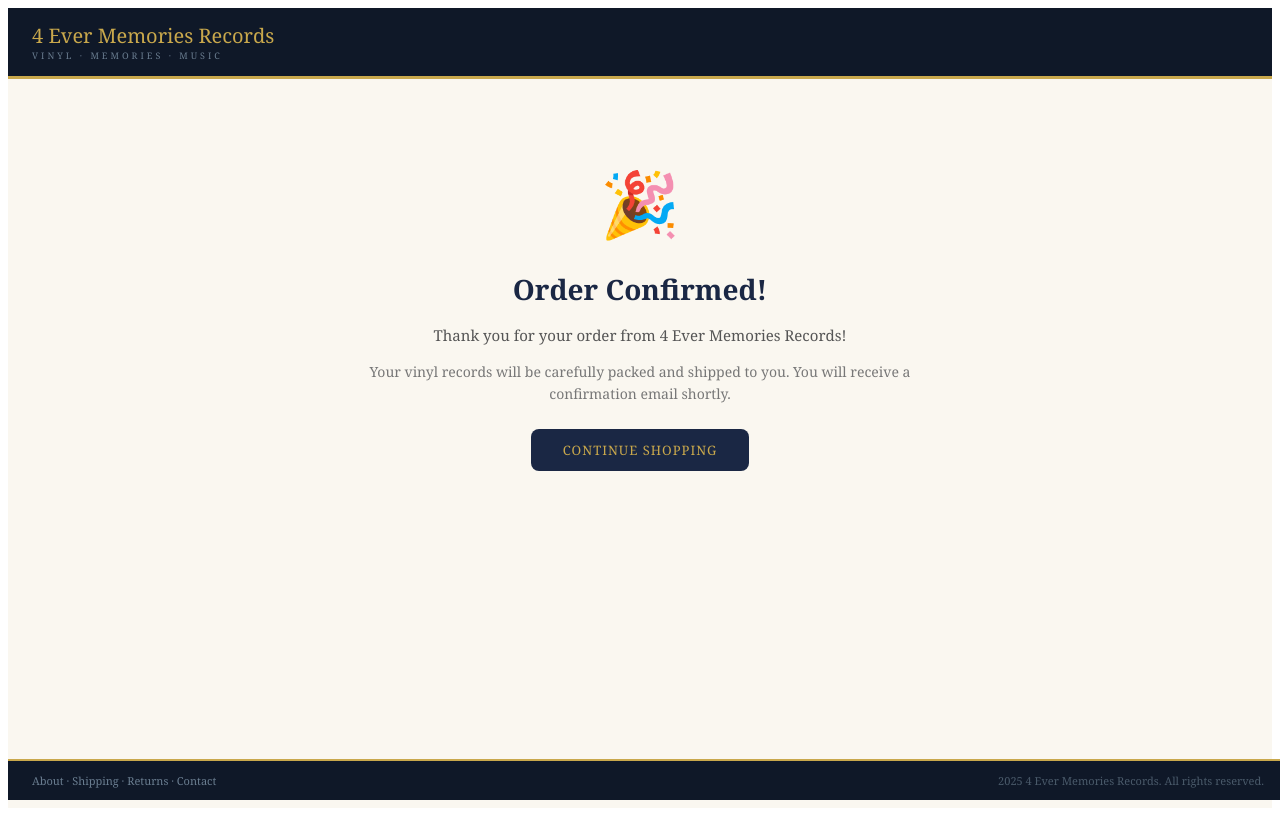
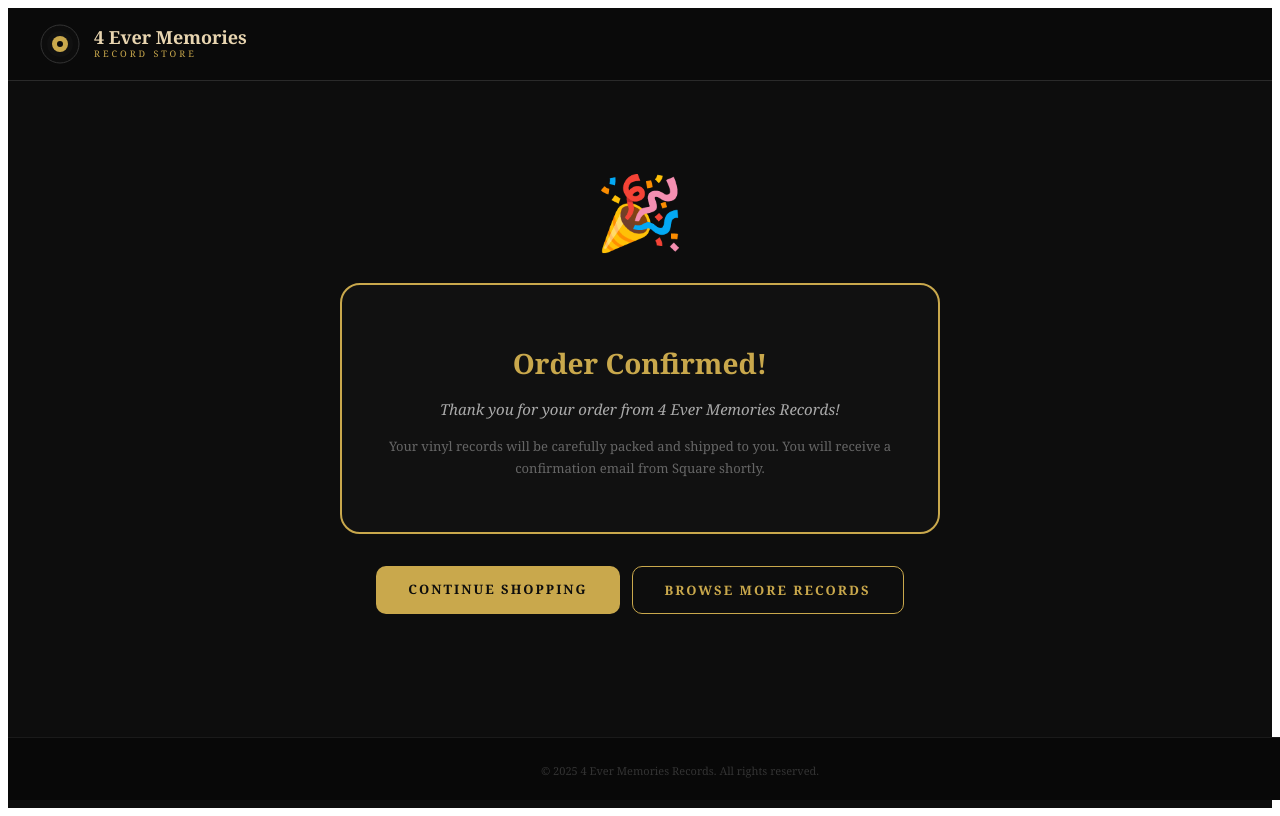
Before and after one commit to Dalcaz1/4ever-records, a Next.js app: page /success in a window 1280 px wide. Built offline with nearby package versions, Linux system fonts and the light colour scheme.

Commit message:
Update success.js

```diff
--- a/pages/success.js
+++ b/pages/success.js
@@ -1,30 +1,78 @@
+import { useEffect, useState } from 'react';
+
 export default function Success() {
+  const [processed, setProcessed] = useState(false);
+
+  useEffect(() => {
+    async function markSold() {
+      try {
+        const params = new URLSearchParams(window.location.search);
+        const orderId = params.get('orderId') || params.get('order_id');
+        if (!orderId) return;
+
+        await fetch('/api/mark-sold', {
+          method: 'POST',
+          headers: { 'Content-Type': 'application/json' },
+          body: JSON.stringify({ orderId }),
+        });
+
+        // Clear the cart from localStorage
+        localStorage.removeItem('4em_cart');
+        setProcessed(true);
+      } catch (err) {
+        console.error('Mark sold error:', err);
+      }
+    }
+    markSold();
+  }, []);
+
   return (
-    <div style={{ fontFamily: 'Georgia,serif', background: '#faf7f0', minHeight: '100vh' }}>
-      <nav style={{ background: '#0f1828', borderBottom: '3px solid #c9a84c', padding: '14px 24px' }}>
-        <div style={{ fontSize: '20px', color: '#c9a84c', fontWeight: '500' }}>4 Ever Memories Records</div>
-        <div style={{ fontSize: '9px', letterSpacing: '3px', color: '#6a7d90', textTransform: 'uppercase' }}>Vinyl · Memories · Music</div>
+    <div style={{ fontFamily: 'Georgia, serif', background: '#0d0d0d', minHeight: '100vh', color: '#e8d5b0' }}>
+      <nav style={{ background: '#0a0a0a', borderBottom: '1px solid #2a2a2a', padding: '0 32px', display: 'flex', alignItems: 'center', height: '72px' }}>
+        <div style={{ display: 'flex', alignItems: 'center', gap: '14px' }}>
+          <svg width="40" height="40" viewBox="0 0 40 40">
+            <circle cx="20" cy="20" r="19" fill="#0d0d0d" stroke="#333" strokeWidth="1" />
+            <circle cx="20" cy="20" r="13" fill="#111" />
+            <circle cx="20" cy="20" r="8" fill="#c9a84c" />
+            <circle cx="20" cy="20" r="3" fill="#0a0a0a" />
+          </svg>
+          <div>
+            <div style={{ fontFamily: 'Georgia, serif', fontSize: '18px', color: '#e8d5b0', fontWeight: '700', lineHeight: 1.1 }}>4 Ever Memories</div>
+            <div style={{ fontSize: '9px', letterSpacing: '3px', color: '#c9a84c', textTransform: 'uppercase' }}>Record Store</div>
+          </div>
+        </div>
       </nav>
 
       <div style={{ maxWidth: '600px', margin: '80px auto', padding: '0 24px', textAlign: 'center' }}>
-        <div style={{ fontSize: '64px', marginBottom: '24px' }}>🎉</div>
-        <h1 style={{ fontSize: '28px', color: '#1a2744', marginBottom: '12px' }}>Order Confirmed!</h1>
-        <p style={{ fontSize: '15px', color: '#555', marginBottom: '8px', lineHeight: '1.6' }}>
+        <div style={{ fontSize: '72px', marginBottom: '24px' }}>🎉</div>
+
+        <div style={{ background: '#111', border: '2px solid #c9a84c', borderRadius: '20px', padding: '40px', marginBottom: '32px' }}>
+          <h1 style={{ fontFamily: 'Georgia, serif', fontSize: '28px', color: '#c9a84c', marginBottom: '12px', fontWeight: '700' }}>
+            Order Confirmed!
+          </h1>
+          <p style={{ fontSize: '15px', color: '#aaa', marginBottom: '8px', lineHeight: '1.7', fontStyle: 'italic' }}>
             Thank you for your order from 4 Ever Memories Records!
           </p>
-        <p style={{ fontSize: '14px', color: '#777', marginBottom: '32px', lineHeight: '1.6' }}>
-          Your vinyl records will be carefully packed and shipped to you. You will receive a confirmation email shortly.
+          <p style={{ fontSize: '13px', color: '#666', lineHeight: '1.7' }}>
+            Your vinyl records will be carefully packed and shipped to you. You will receive a confirmation email from Square shortly.
           </p>
+        </div>
+
+        <div style={{ display: 'flex', gap: '12px', justifyContent: 'center', flexWrap: 'wrap' }}>
           <a href="/"
-          style={{ background: '#1a2744', color: '#c9a84c', padding: '12px 32px', borderRadius: '8px', textDecoration: 'none', fontSize: '13px', textTransform: 'uppercase', letterSpacing: '1px' }}>
+            style={{ background: '#c9a84c', color: '#0d0d0d', padding: '14px 32px', borderRadius: '10px', textDecoration: 'none', fontSize: '13px', textTransform: 'uppercase', letterSpacing: '2px', fontWeight: '700', fontFamily: 'Georgia, serif' }}>
             Continue Shopping
           </a>
+          <a href="/browse"
+            style={{ background: 'transparent', color: '#c9a84c', padding: '14px 32px', borderRadius: '10px', textDecoration: 'none', fontSize: '13px', textTransform: 'uppercase', letterSpacing: '2px', fontWeight: '700', fontFamily: 'Georgia, serif', border: '1px solid #c9a84c' }}>
+            Browse More Records
+          </a>
+        </div>
       </div>
 
-      <div style={{ background: '#0f1828', borderTop: '2px solid #c9a84c', padding: '12px 24px', display: 'flex', justifyContent: 'space-between', position: 'fixed', bottom: 0, width: '100%', boxSizing: 'border-box' }}>
-        <span style={{ fontSize: '11px', color: '#6a7d90' }}>About · Shipping · Returns · Contact</span>
-        <span style={{ fontSize: '11px', color: '#4a5a6a' }}>2025 4 Ever Memories Records. All rights reserved.</span>
-      </div>
+      <footer style={{ background: '#080808', borderTop: '1px solid #1a1a1a', padding: '20px 32px', textAlign: 'center', position: 'fixed', bottom: 0, width: '100%' }}>
+        <span style={{ fontSize: '11px', color: '#333' }}>© 2025 4 Ever Memories Records. All rights reserved.</span>
+      </footer>
     </div>
   );
 }
```
Lines whose indentation alone changed are shown as unchanged.
